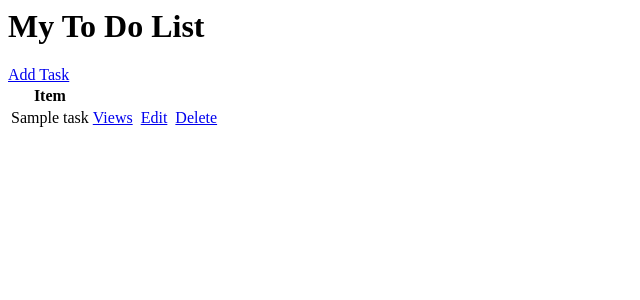
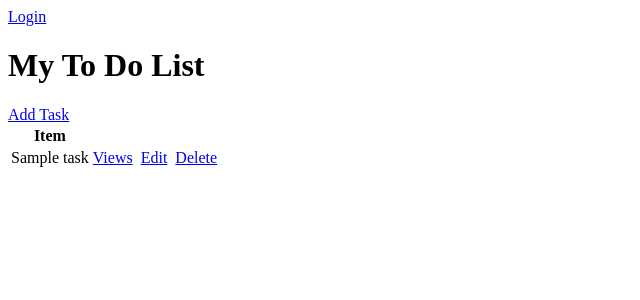
Before and after one commit to minh14496/django_ToDoList, a Django app: page / in a window 1280 px wide. Shown: the top 300 px of the page, without its empty margins (0-640 px from the left). Run offline with Django 4.2, Linux system fonts and the light colour scheme; tables that the repository leaves empty hold one stand-in row (values such as "Sample post").

Commit message:
login/logout functionality

```diff
--- a/app/templates/app/task_list.html
+++ b/app/templates/app/task_list.html
@@ -1,3 +1,10 @@
+{% if request.user.is_authenticated %}
+<p>{{request.user}}</p>
+<a href="{% url 'logout' %}">Logout</a>
+{% else %}
+<a href="{% url 'login' %}">Login</a>
+{%endif%}
+
 <h1> My To Do List </h1>
 <a href="{% url 'task-create' %}">Add Task</a>
 <table>
--- a/app/urls.py
+++ b/app/urls.py
@@ -1,13 +1,15 @@
 from ast import Del
 from django.urls import path
-from .views import TaskCreate, TaskList, TaskDetail, TaskUpdate, DeleteView
+from .views import TaskCreate, TaskList, TaskDetail, TaskUpdate, DeleteView, CustomLoginView
+from django.contrib.auth.views import LogoutView
 
 
 urlpatterns = [
+    path('login/', CustomLoginView.as_view(), name='login'),
+    path('logout/', LogoutView.as_view(next_page="login"), name='logout'),
     path('', TaskList.as_view(), name='task'),
     path('task/<int:pk>/', TaskDetail.as_view(), name='task'),
     path('task-create/', TaskCreate.as_view(), name='task-create'),
     path('task-update/<int:pk>/', TaskUpdate.as_view(), name='task-update'),
     path('task-delete/<int:pk>/', DeleteView.as_view(), name='task-delete')
-
 ]
--- a/app/views.py
+++ b/app/views.py
@@ -1,11 +1,23 @@
-from dataclasses import field
+from dataclasses import field, fields
 from django.views.generic.detail import DetailView
 from django.views.generic.list import ListView
 from django.views.generic.edit import CreateView
 from django.views.generic.edit import UpdateView
 from django.views.generic.edit import DeleteView
 from django.urls import reverse_lazy
+
+from django.contrib.auth.views import LoginView
+
 from .models import Task
+
+
+class CustomLoginView(LoginView):
+    template_name = 'app/login.html'
+    fields = '__all___'
+    redirect_authenticated_user = True
+
+    def get_success_url(self):
+        return reverse_lazy('task')
 
 
 class TaskList(ListView):
```
Also changed, not shown: app/templates/app/login.html (added, +7 -0 lines).
